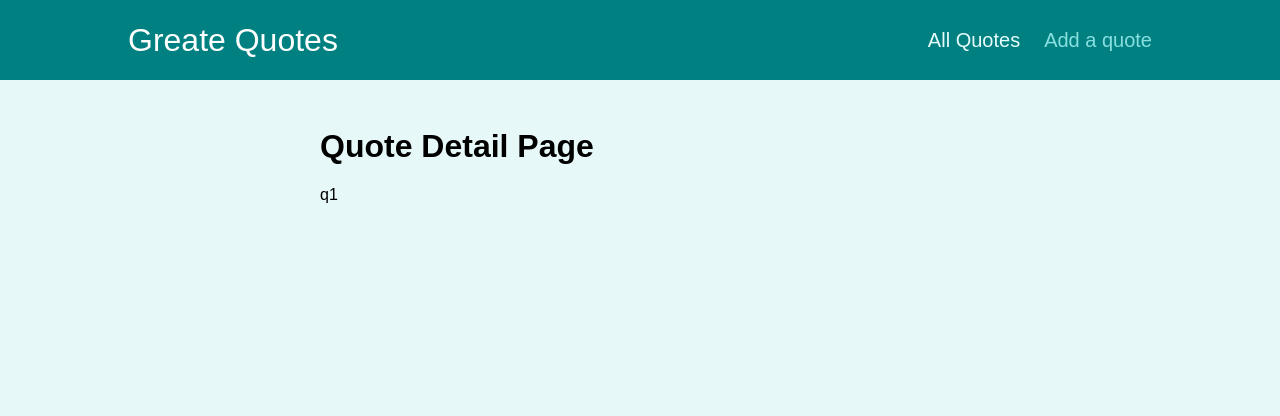
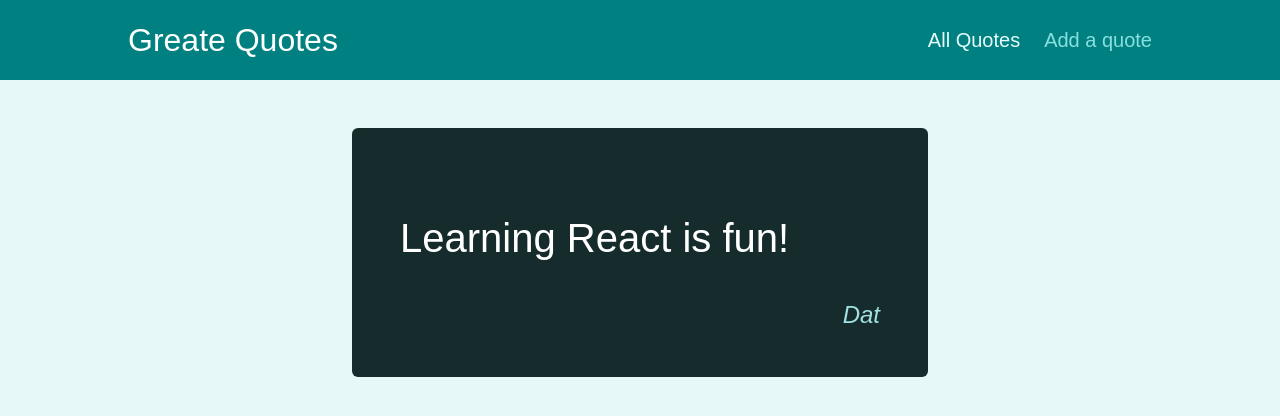
Before and after one commit to Hachiman12a1/building-maps-with-react-router-second-example, a React (Create React App) app: page /quotes/q1 in a window 1280 px wide. Shown: the top 416 px of the page. Built offline with nearby package versions, Linux system fonts and the light colour scheme.

Commit message:
282. Outputting Data on the "Details" Page

```diff
--- a/src/components/quotes/QuoteItem.js
+++ b/src/components/quotes/QuoteItem.js
@@ -1,3 +1,4 @@
+import { Link } from 'react-router-dom';
 import classes from './QuoteItem.module.css';
 
 const QuoteItem = (props) => {
@@ -9,9 +10,9 @@
         </blockquote>
         <figcaption>{props.author}</figcaption>
       </figure>
-      <a className='btn'>
+      <Link className='btn' to = {`/quotes/${props.id}`}>
         View Fullscreen
-      </a>
+      </Link>
     </li>
   );
 };
--- a/src/pages/QuoteDetail.jsx
+++ b/src/pages/QuoteDetail.jsx
@@ -1,15 +1,26 @@
 import React, { Fragment } from "react";
 import { Route, useParams } from "react-router-dom";
 import Comments from './../components/comments/Comments';
+import HighlightedQuote from './../components/quotes/HighlightedQuote';
 
-QuoteDetail.propTypes = {};
+
+const DUMMY_DATA = [
+  { id: "q1", author: "Dat", text: "Learning React is fun!" },
+  { id: "q2", author: "Max", text: "Learning React is great!" },
+];
 
 function QuoteDetail(props) {
   const params = useParams();
+
+  const quote =  DUMMY_DATA.find(quote => quote.id === params.quoteId)
+
+  if(!quote) {
+    return <p>No quote found!</p>
+  }
+
   return (
     <Fragment>
-      <h1>Quote Detail Page</h1>
-      <p>{params.quoteId}</p>
+      <HighlightedQuote text={quote.text} author = {quote.author}/>
       <Route path={`/quotes/${params.quoteId}/comments`}>
         <Comments/>
       </Route>
```
Also changed, not shown: 1 other file (tests, documents, lock files or other folders).
